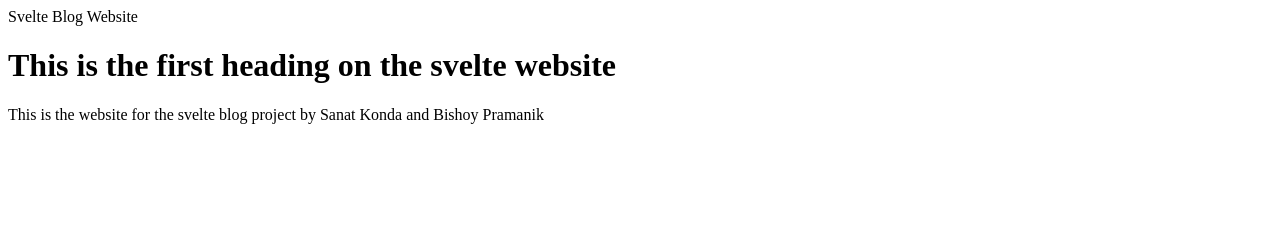
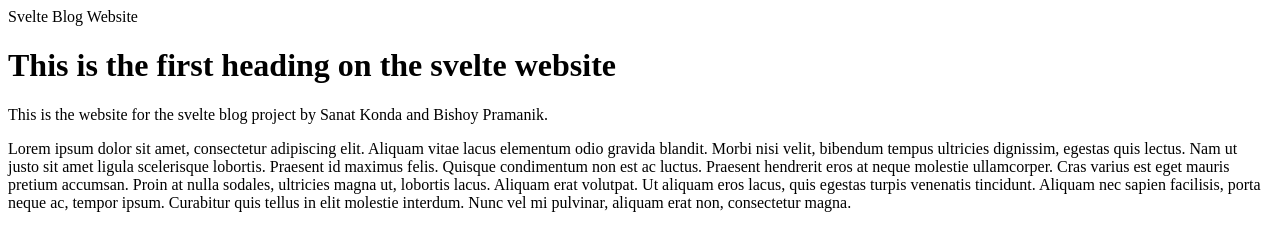
Before and after one commit to bishyboi/SvelteBlogRepo, a plain HTML site: page index.html in a window 1280 px wide. Drawn offline with Linux system fonts and the light colour scheme.

Commit message:
added smore stuff

```diff
--- a/index.html
+++ b/index.html
@@ -8,7 +8,12 @@
     </head>
     <body>
         <h1>This is the first heading on the svelte website</h1>
-        This is the website for the svelte blog project by Sanat Konda and Bishoy Pramanik
+        This is the website for the svelte blog project by Sanat Konda and Bishoy Pramanik.
+        <p>
+            Lorem ipsum dolor sit amet, consectetur adipiscing elit. Aliquam vitae lacus elementum odio gravida blandit. Morbi nisi velit, bibendum tempus ultricies dignissim, egestas quis lectus. Nam ut justo sit amet ligula scelerisque lobortis. Praesent id maximus felis. Quisque condimentum non est ac luctus. Praesent hendrerit eros at neque molestie ullamcorper. Cras varius est eget mauris pretium accumsan. Proin at nulla sodales, ultricies magna ut, lobortis lacus. Aliquam erat volutpat. Ut aliquam eros lacus, quis egestas turpis venenatis tincidunt. Aliquam nec sapien facilisis, porta neque ac, tempor ipsum. Curabitur quis tellus in elit molestie interdum. Nunc vel mi pulvinar, aliquam erat non, consectetur magna.
+
+
+        </p>
 
     </body>
 
```
